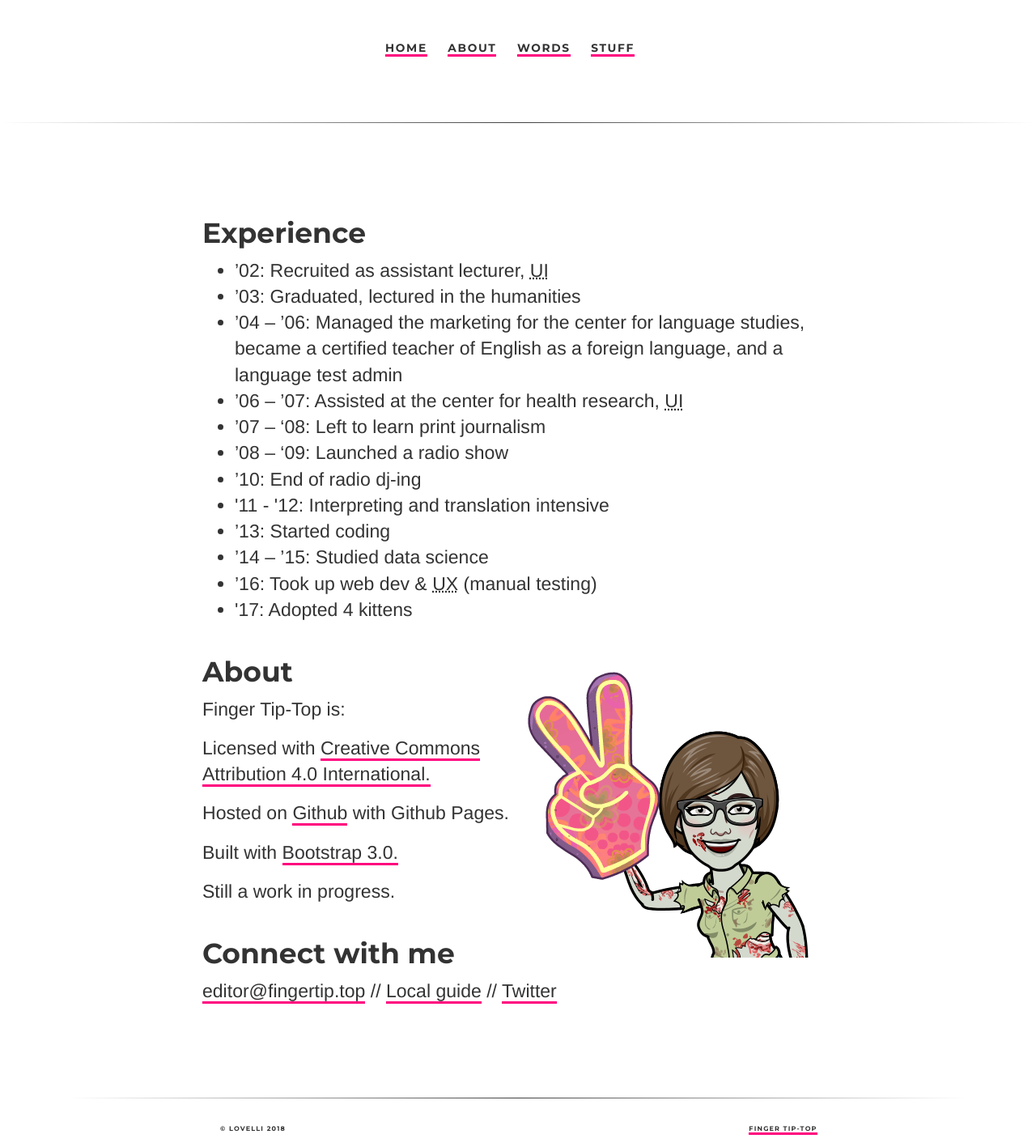
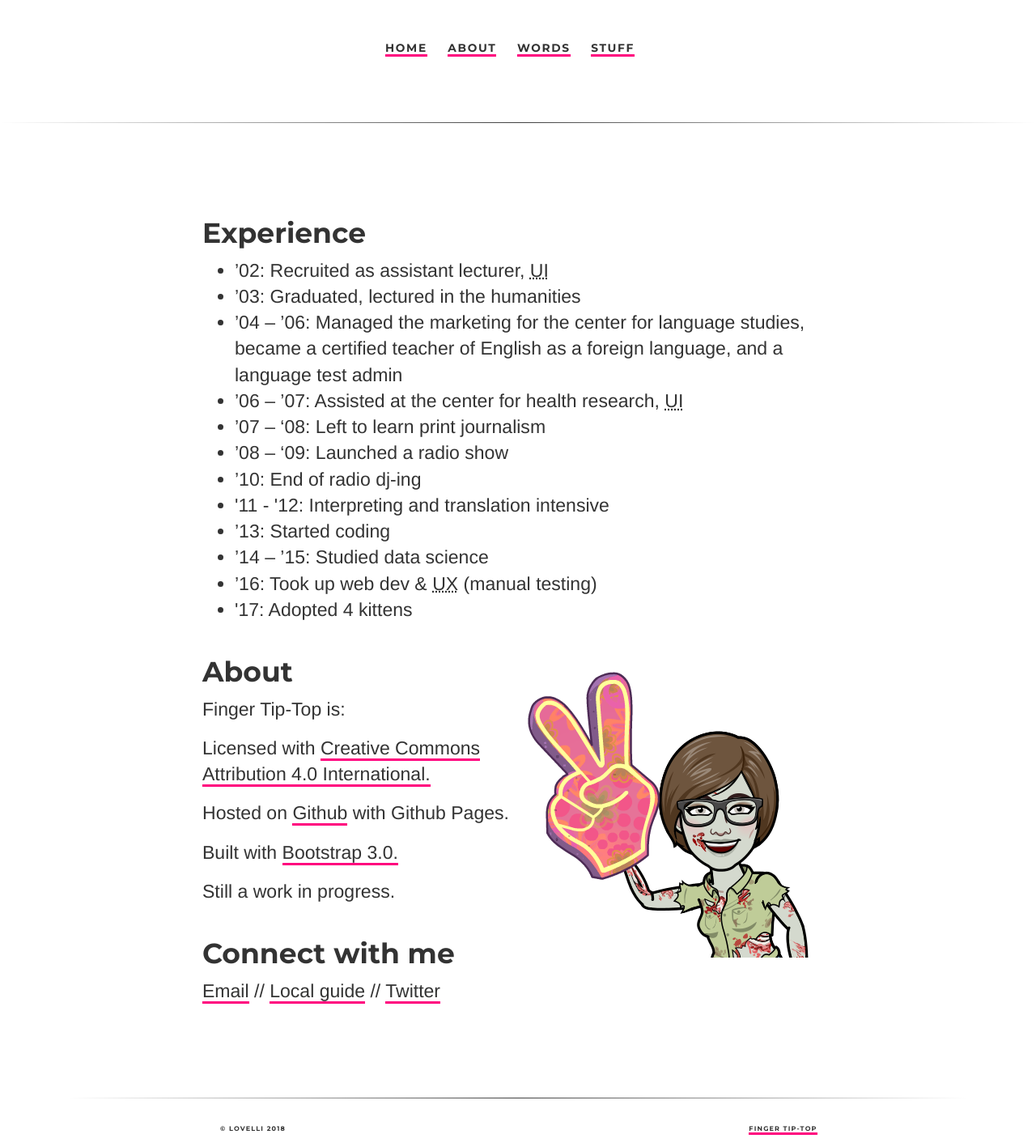
Before and after one commit to ariesti/ariesti.github.io, a Jekyll site: the page built from about/index.html, in a window 1280 px wide. Shown: the whole page at 81% size. Built offline with Jekyll 4.4.1, drawn with Linux system fonts in a browser that asks for light colours.

Commit message:
Update index.html

```diff
--- a/about/index.html
+++ b/about/index.html
@@ -31,7 +31,7 @@ permalink: /about/
       <p>Built with <a href="https://getbootstrap.com/">Bootstrap 3.0.</a></p>
       <p>Still a work in progress.</p>
     <h3 class="ex1">Connect with me</h3>
-        <p><a href="mailto:editor@fingertip.top">editor@fingertip.top</a> // <a href="https://www.google.com/maps/contrib/111297684248706801183/contribute/@-6.2497009,106.8141487,12z/data=!3m1!4b1!4m3!8m2!3m1!1e1">Local guide</a> // <a href="https://twitter.com/lovellifuad">Twitter</a>
+        <p><a href="mailto:editor@fingertip.top">Email</a> // <a href="https://www.google.com/maps/contrib/111297684248706801183/contribute/@-6.2497009,106.8141487,12z/data=!3m1!4b1!4m3!8m2!3m1!1e1">Local guide</a> // <a href="https://twitter.com/lovellifuad">Twitter</a>
         </p>
         </div>
 </div>
```
